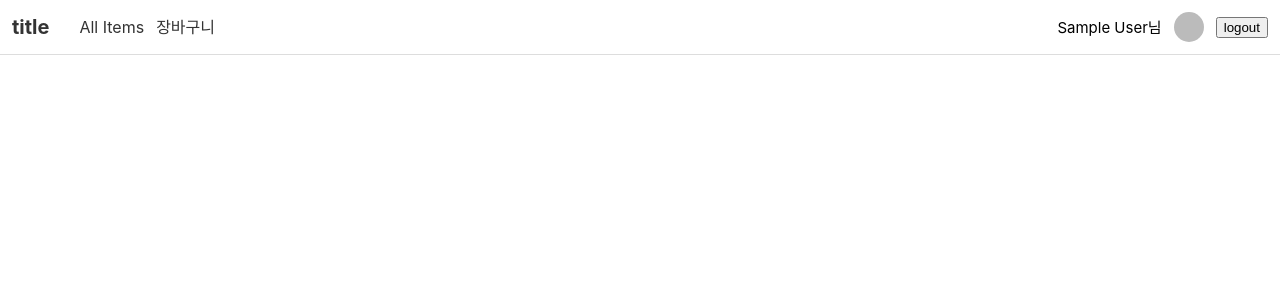
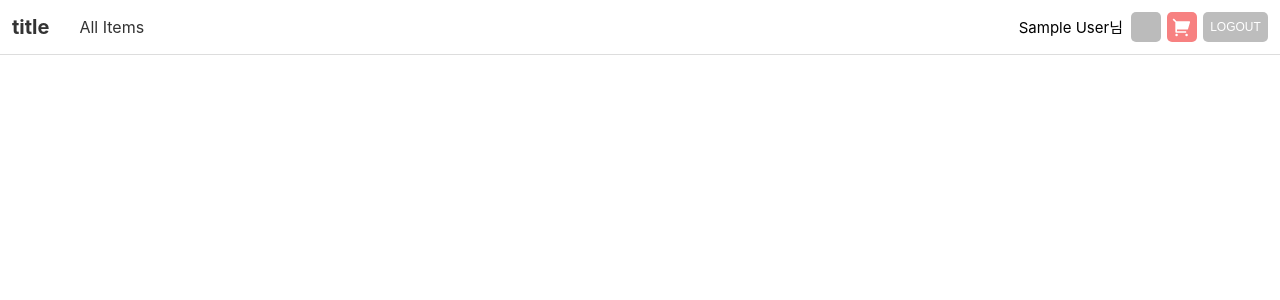
Before and after one commit to yeonjeong3699/shop, a React (Create React App) app: page / in a window 1280 px wide. Shown: the top 300 px of the page. Built offline with nearby package versions, Linux system fonts and the light colour scheme; no server answers; the database is empty; sample sign-in values are in the browser's storage.

Commit message:
관리자 보안 설정, 파이어베이스 연동, 새아이템 업로드

```diff
--- a/package.json
+++ b/package.json
@@ -3,6 +3,7 @@
   "version": "0.1.0",
   "private": true,
   "dependencies": {
+    "@tanstack/react-query": "^4.33.0",
     "@testing-library/jest-dom": "^5.14.1",
     "@testing-library/react": "^13.0.0",
     "@testing-library/user-event": "^13.2.1",
--- a/src/App.js
+++ b/src/App.js
@@ -1,17 +1,22 @@
 import { Outlet } from 'react-router-dom';
 import './App.css';
 import Nav from './components/Nav';
-import { AuthContextProvider } from './context/AuthConFirm';
+import { AuthContextProvider } from './context/AuthConfirm';
 import GlobalStyle from './style/GlobalStyle';
+import { QueryClient, QueryClientProvider } from '@tanstack/react-query';
+
+const queryclient = new QueryClient();
 
 function App() {
   return (
     <>
-      {/* <AuthContextProvider> */}
-        <GlobalStyle />
-        <Nav />
-        <Outlet />
-      {/* </AuthContextProvider> */}
+      <QueryClientProvider client={queryclient}>
+        <AuthContextProvider>
+          <GlobalStyle />
+          <Nav />
+          <Outlet />
+        </AuthContextProvider>
+      </QueryClientProvider>
     </>
   );
 }
--- a/src/api/firebase.jsx
+++ b/src/api/firebase.jsx
@@ -1,6 +1,7 @@
 import { initializeApp } from "firebase/app";
 import { getAuth, signInWithPopup, signOut, GoogleAuthProvider, onAuthStateChanged } from "firebase/auth";
-import { get, getDatabase, ref } from "firebase/database"; //데이터베이스에 있는 파이어베이스의 정보를 가져오는 훅
+import { get, getDatabase, ref, set } from "firebase/database"; //데이터베이스에 있는 파이어베이스의 정보를 가져오는 훅
+import { v4 as uuid } from 'uuid' //uuid: 고유 식별자를 생성해주는 패키지
 
 const firebaseConfig = {
     apiKey: process.env.REACT_APP_FIREBASE_API_KEY,
@@ -14,6 +15,7 @@ const app = initializeApp(firebaseConfig);
 const auth = getAuth();
 const provider = new GoogleAuthProvider();
 const database = getDatabase(app);
+
 
 //자동 로그인 방지
 provider.setCustomParameters({ //setCustomParameters : 사용자가 특정 로그인 시스템을 이용할 때 로그인 인증 메서드.
@@ -36,6 +38,7 @@ export async function logout(){
         // Sign-out successful.
       }).catch(console.error)
 }
+
 
 //사용자의 정보를 받아올 함수
 export function userState(callback){
@@ -61,3 +64,27 @@ async function adminUser(user){
         throw error //오류를 다시 발생시켜 오류를 포착할 수 있게 함. (없어도 상관은 없음)
     }
 }
+
+
+//파이어베이스에 상품 정보 연동하기
+export async function addProduct(product, image){
+    const id = uuid();
+    return set(ref(database, `products/${id}`),{
+        ...product,
+        id,
+        price: parseInt(product.price),
+        image,
+        option: product.option.split(',').map(option => option.trim()),
+
+    })
+}
+
+//파이어베이스 database에 있는 정보 가져오기
+export async function getProducts(){
+    return get(ref(database, 'products')).then((snapshot)=>{ //snapshot: 렌더링
+        if(snapshot.exists()){
+            return Object.values(snapshot.val())
+        }
+        return []
+    })
+}
--- a/src/api/imgUpload.jsx
+++ b/src/api/imgUpload.jsx
@@ -1,15 +1,20 @@
-import { async } from "@firebase/util";
-import React from "react";
+export async function upLoadImage(file) {
+    try{
+        const formData = new FormData();
+        formData.append('file', file);
+        formData.append('upload_preset', process.env.REACT_APP_CLOUDINARY_PRESET);
 
-export async function imgUpload(file) {
-    const formData = new FormData();
-    formData.append("file", file);
-    formData.append("upload_preset", process.env.REACT_APP_CLOUDINARY_PRESET);
-
-    return fetch(process.env.REACT_APP_CLOUDINARY_URL, {
-        method: 'POST',
-        body: formData
-    })
-    .then((res)=>res.json())
-    .then((data)=>data.url);
+        const res = await fetch(process.env.REACT_APP_CLOUDINARY_URL, {
+            method: 'POST',
+            body: formData
+        })
+        if(!res.ok){
+            throw new Error(res.status);
+        }
+        const data = await res.json();
+        return data.url;
+    }catch(error){
+        console.error(error);
+        throw error
+    }
 }
--- a/src/components/Nav.jsx
+++ b/src/components/Nav.jsx
@@ -4,7 +4,8 @@ import styled from "styled-components";
 import { login, logout, userState } from "../api/firebase";
 import UserData from "./UserData";
 import { BsFillPencilFill } from "react-icons/bs"
-import { useAuthConfirm } from "../context/AuthConFirm";
+import { RiShoppingCart2Fill } from "react-icons/ri"
+// import { useAuthConfirm } from "../context/AuthConfirm";
 
 export default function Nav() {
     // const [user, login, logout] = useAuthConfirm();
@@ -33,14 +34,14 @@ export default function Nav() {
 
             <nav>
                 <Link to='/items'>All Items</Link>
-                <Link to='/cart'>장바구니</Link>
             </nav>
 
             <UserWrap>
-                {user && user.isAdmin && <Link to='/items/new'><BsFillPencilFill className="write" /></Link>}
                 {user && <UserData user={user} />}
-                {!user && <button onClick={useLogin} className="loginBtn">login</button>}
-                {user && <button onClick={useLogout} className="logoutBtn">logout</button>}
+                {user && <Link to='/cart' className="iconWrap"><RiShoppingCart2Fill className="cart" /></Link>}
+                {user && user.isAdmin && <Link to='/items/new' className="iconWrap"><BsFillPencilFill className="write" /></Link>}
+                {!user && <button onClick={useLogin} className="logBtn">LOGIN</button>}
+                {user && <button onClick={useLogout} className="logBtn">LOGOUT</button>}
             </UserWrap>
         </HeaderContainer>
     )
@@ -70,12 +71,32 @@ const UserWrap = styled.div`
     display: flex;
     align-items: center;
     margin-left: auto;
-    gap: 12px;
-    a{
+    gap: 6px;
+    .iconWrap{
+        width: 30px;
+        height: 30px;
+        border-radius: 5px;
+        background-color: #F78181;
+        display: flex;
+        justify-content: center;
+        align-items: center;
         .write{
+            font-size: 16px;
+            color: white;
+        }
+        .cart{
             font-size: 20px;
-            color: pink;
-            display: flex;
+            color: white;
         }
     }
+    .logBtn{
+        width: 65px;
+        height: 30px;
+        border: none;
+        border-radius: 5px;
+        background-color: #BDBDBD;
+        color: white;
+        font-size: 12px;
+        cursor: pointer;
+    }
 `
--- /dev/null
+++ b/src/components/ProductItem.jsx
@@ -0,0 +1,16 @@
+import React from "react";
+
+export default function ProductItem({ product: { id, image, category, title, price, option, description } }) {
+    return (
+        <li>
+            <img src={image} alt={title} />
+            <div className="textWrap">
+                <p>{category}</p>
+                <p>{title}</p>
+                <p>{price}</p>
+                <p>{option}</p>
+                <p>{description}</p>
+            </div>
+        </li>
+    )
+}
--- /dev/null
+++ b/src/components/Products.jsx
@@ -0,0 +1,29 @@
+import { useQuery } from "@tanstack/react-query"; //
+import React from "react";
+import { getProducts } from "../api/firebase";
+import ProductItem from "./ProductItem";
+
+export default function Products() {
+    const {
+        isLoading,
+        isError,
+        data: products,
+        error
+    } = useQuery(['products'], getProducts);
+    console.log(products)
+
+    if (isLoading) {
+        return <p>상품 정보를 받아오고 있습니다.</p>
+    }
+    if (isError) {
+        return <p>상품 정보를 받아오지 못했습니다.</p>
+    }
+
+    return (
+        <ul>
+            {products.map((products) => (
+                <ProductItem key={products.id} product={products} />
+            ))}
+        </ul>
+    )
+}
--- a/src/components/UserData.jsx
+++ b/src/components/UserData.jsx
@@ -12,7 +12,7 @@ export default function UserData({user: {displayName, photoURL}}){
 
 const UserItem = styled.div`
     display: flex;
-    gap: 12px;
+    gap: 8px;
     align-items: center;
     span{
         font-size: 15px;
@@ -22,7 +22,13 @@ const UserItem = styled.div`
     }
     img{
         width: 30px;
-        border-radius: 50%;
+        border-radius: 5px;
+        &:after{
+            content: "";
+            display: block;
+            width: 1px;
+            height: 10px;
+        }
     }
 
 `
--- a/src/context/AuthConFirm.jsx
+++ b/src/context/AuthConFirm.jsx
@@ -1,40 +1,28 @@
 import React, { createContext, useContext, useEffect, useState } from "react";
 import { userState, login, logout } from "../api/firebase";
 
-const AuthConfirm = createContext();
 
-export function AuthContextProvider({children}) {
-    // const [user, setUser] = useState();
+//인증관련 상태 생성
+//AuthConfirm에 들어오는 새로운 인증 관련 Context생성
+const AuthConfirm = createContext()
 
-    // useEffect(() => {
-    //     userState((user) => {
-    //         console.log(user);
-    //         setUser(user); //userState로 전달받은 user의 정보값을 setUser에 전달
-    //     })
-    // }, [])
-
-    // const useLogin = () => {
-    //     login().then(setUser);
-    // }
-    // const useLogout = () => {
-    //     logout().then(setUser);
-    // }
-
+//인증상태 관리 기능 제공 영역
+export function AuthContextProvider({ children }) {
     const [user, setUser] = useState();
 
-    useEffect(()=>{
-        userState((user)=>{
-            setUser(user)
+    useEffect(() => {
+        userState((user) => {
+            setUser(user);
         })
-    },[])
+    }, [])
 
-    return(
-        <AuthConfirm.provider value={{user, login, logout}}>
+    return (
+        <AuthConfirm.Provider value={{user, login, logout}}>
             {children}
-        </AuthConfirm.provider>
+        </AuthConfirm.Provider>
     )
 }
 
-export function useAuthConfirm(){
+export function useAuthContext(){
     return useContext(AuthConfirm)
 }
--- a/src/index.js
+++ b/src/index.js
@@ -3,40 +3,48 @@ import ReactDOM from 'react-dom/client';
 import './index.css';
 import App from './App';
 import reportWebVitals from './reportWebVitals';
-import { createBrowserRouter, RouterProvider } from 'react-router-dom';
+import { createBrowserRouter, RouterProvider, Navigate } from 'react-router-dom';
 import NotFound from './pages/NotFound';
 import AllItems from './pages/AllItems';
 import NewItem from './pages/NewItem';
 import Cart from './pages/Cart';
+import { useAuthContext } from './context/AuthConfirm';
 
 /*
 gh-pages로 연동하게 되면 주소 뒤에 /repository 이름이 붙게 된다. (ex. localhost:3000 -> localhost:3000/shop)
 그러나 리액트의 기본 주소는 /로 되어 있기 때문에 경로가 달라지게 되는 것을 받아오지 못한다.
 */
 
-/*
-<구버전>
-const router = createBrowserRouter([
+
+const ProtectedRouter = ({checkAdmin, children})=>{
+  const {user}=useAuthContext();
+  if(!user || (checkAdmin && !user.isAdmin)){
+    return <Navigate to='/' replace/>
+  }
+  return children
+}
+const basename = process.env.PUBLIC_URL; //자동으로 package.json 안에 설정한 homepage의 주소 명령어
+
+const routes = [
   {
     path: '/',
     element: <App />,
     errorElement: <NotFound />,
     children: [
-      { path: '/items', element: <AllItems /> },
-      { path: '/items/new', element: <NewItem /> },
-      { path: '/cart', element: <Cart /> }
+      {
+        path: '/items',
+        element: <AllItems />
+      },
+      {
+        path: '/items/new',
+        element: <ProtectedRouter><NewItem /></ProtectedRouter>,
+      },
+      {
+        path: '/cart',
+        element: <ProtectedRouter><Cart /></ProtectedRouter>
+      }
     ]
   }
-])
-*/
-
-const basename = process.env.PUBLIC_URL; //자동으로 package.json 안에 설정한 homepage의 주소 명령어
-
-const routes = [
-  { path: '/', element: <App />, errorElement: <NotFound /> },
-  { path: '/items', element: <AllItems /> },
-  { path: '/items/new', element: <NewItem /> },
-  { path: '/cart', element: <Cart /> }
 ]
 
 const router = createBrowserRouter(routes, { basename: basename });
--- a/src/pages/AllItems.jsx
+++ b/src/pages/AllItems.jsx
@@ -1,9 +1,10 @@
 import React from "react";
+import Products from "../components/Products";
 
 export default function AllItems() {
     return (
         <div>
-            All Items
+            <Products/>
         </div>
     )
 }
--- a/src/pages/NewItem.jsx
+++ b/src/pages/NewItem.jsx
@@ -1,63 +1,97 @@
-import { async } from "@firebase/util";
 import React, { useState } from "react";
-import { styled } from 'styled-components';
-import { imgUpload } from "../api/imgUpload";
-
+import { upLoadImage } from '../api/imgUpload';
+import { addProduct } from "../api/firebase";
 
 export default function NewItem() {
+
+    //모든 상품의 상태를 빈 문자열로 초기화 하는 값
     const [product, setProduct] = useState({
         title: '',
         price: '',
-        category: '',
         description: '',
-        size: '',
+        option: '',
+        category: ''
     });
 
-    const [file, setFile] = useState();
+    //업로드 된 파일 초기화
+    const [file, setFile] = useState(null);
 
-    const [isUpload, setIsUpload] = useState(false);
+    //업로드 상태 초기화(업로드 시 true)
+    const [isLoading, setIsLoading] = useState(false);
 
-    const [success, setSuccess] = useState('');
+    //업로드 완료 시 상태 초기화
+    const [success, setSuccess] = useState(null);
 
+    //모든 파일의 상태 업데이트. 업로드X
+    const onChange = (e) => {
+        const { name, value, files } = e.target;
 
-    //선택한 파일의 이미지 불러오기
-    const onChange = (e) => {
-        setFile(e.target.files[0])
+        if (name === 'file' && files && files[0]) {
+            console.log(files[0])
+            setFile(files[0])
+        } else {
+            setProduct((prevProduct) => ({ ...prevProduct, [name]: value }))
+        }
     }
 
-    const onSubmit = async(e) => {
-        e.preventDefalt();
-        imgUpload(file).then((url)=>{
-            imgUpload(file)
-            console.log(url)
-        })
+    //업데이트 한 파일을 업로드
+    const onSubmit = async (e) => {
+        e.preventDefault();
+        setIsLoading(true);
 
+        try { //시도
+            const url = await upLoadImage(file);
+            await addProduct(product, url); //파이어베이스 데이터 연동 스크립트 실행
+
+            setSuccess('이미지가 업로드 되었습니다.') //성공 시 텍스트 출력
+
+            setTimeout(() => {
+                setSuccess(null);
+            }, 3000)
+
+            setProduct({
+                title: '',
+                price: '',
+                description: '',
+                option: '',
+                category: ''
+            });
+
+            setFile(null);
+        } catch (error) { //오류가 있을 경우 콘솔에 표시
+            console.error(error);
+        } finally { //모든 작업이 완료되었을 경우
+            setIsLoading(false);
+        }
     }
 
 
     return (
-        <NewItemForm>
+        <>
+            {success && <p>{success}</p>}
+            {file && (<img src={URL.createObjectURL(file)} alt='제품 이미지' />)}
+
             <form onSubmit={onSubmit}>
-                <input type="file" name="file" accept="images/" required onChange={onChange} />
-                {file && (
-                    <img src={URL.createObjectURL(file)} /> //선택한 파일의 이미지 불러오기
-                )}
+                <input type='file' name='file' accept="img/*" onChange={onChange} />
+                <input type='text' name='category' placeholder='카테고리' value={product.category} onChange={onChange} />
+                {/* <select name="category" onChange={onChange}>
+                    <option value=''>카테고리</option>
+                    <option value={product.category}>이동가방</option>
+                    <option value={product.category}>하네스</option>
+                    <option value={product.category}>옷</option>
+                    <option value={product.category}>방석</option>
+                    <option value={product.category}>장난감</option>
+                    <option value={product.category}>사료</option>
+                </select> */}
+                <input type='text' name='title' placeholder='제목' value={product.title} onChange={onChange} />
+                <input type='text' name='price' placeholder='가격' value={product.price} onChange={onChange} />
+                <input type='text' name='description' placeholder='설명' value={product.description} onChange={onChange} />
+                <input type='text' name='option' placeholder='옵션' value={product.option} onChange={onChange} />
 
-                {/*
-
-                {['title', 'price', 'category', 'description', 'size'].map((field)=>(
-                    <input key={field} type="text" name="" />
-                ))}
-
-                */}
-
-                <button>업로드</button>
-
+                <button disabled={isLoading}>
+                    {isLoading ? '업로드 중' : '제품 등록하기'}
+                </button>
             </form>
-        </NewItemForm>
+        </>
     )
 }
-
-const NewItemForm = styled.div`
-
-`
```
Also changed, not shown: 1 other file (tests, documents, lock files or other folders).
